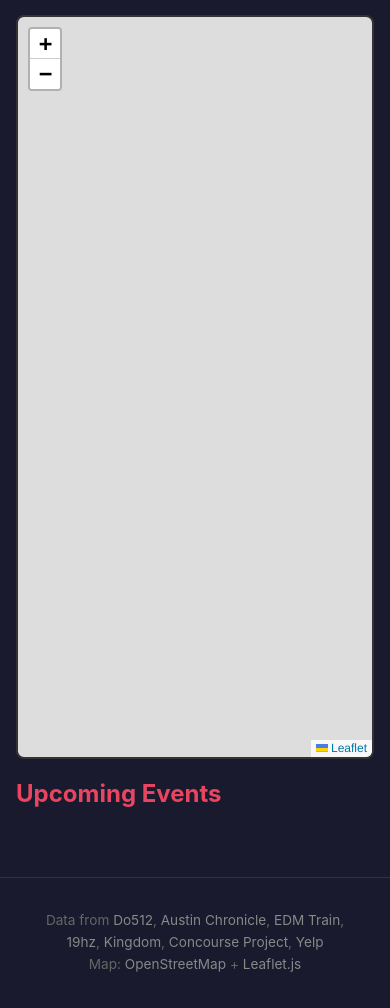
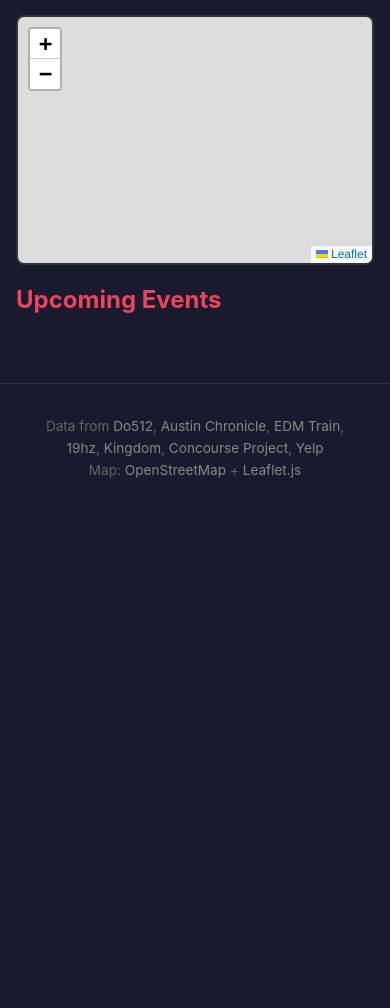
Before and after one commit to toneman1984/austin-events, a Flask app: template templates/index.html in a window 390 px wide. Shown: the part 207-1215 px from the top of the page. After the commit the page ends 685 px from the top, so only its background shows below. Run offline with Flask 3, Linux system fonts and the light colour scheme; the template is opened without the code that fills it, so the values that code supplies are empty.

Commit message:
Fix mobile: force map height and remove sticky positioning

```diff
--- a/static/style.css
+++ b/static/style.css
@@ -73,20 +73,24 @@ main {
 
 @media (max-width: 900px) {
     main {
-        grid-template-columns: 1fr;
-        display: flex;
-        flex-direction: column;
+        display: block;
     }
 
     .map-container {
-        position: relative;
-        top: 0;
-        height: 300px;
-        order: 1;
+        position: relative !important;
+        top: 0 !important;
+        height: 250px !important;
+        margin-bottom: 1rem;
+    }
+
+    #map {
+        height: 250px !important;
     }
 
     .events-container {
-        order: 2;
+        position: relative;
+        z-index: 10;
+        background: #1a1a2e;
     }
 }
 
@@ -447,6 +451,7 @@ footer a:hover {
     }
 
     .filters {
+        position: relative;
         padding: 0.5rem;
         gap: 0.25rem;
     }
```
